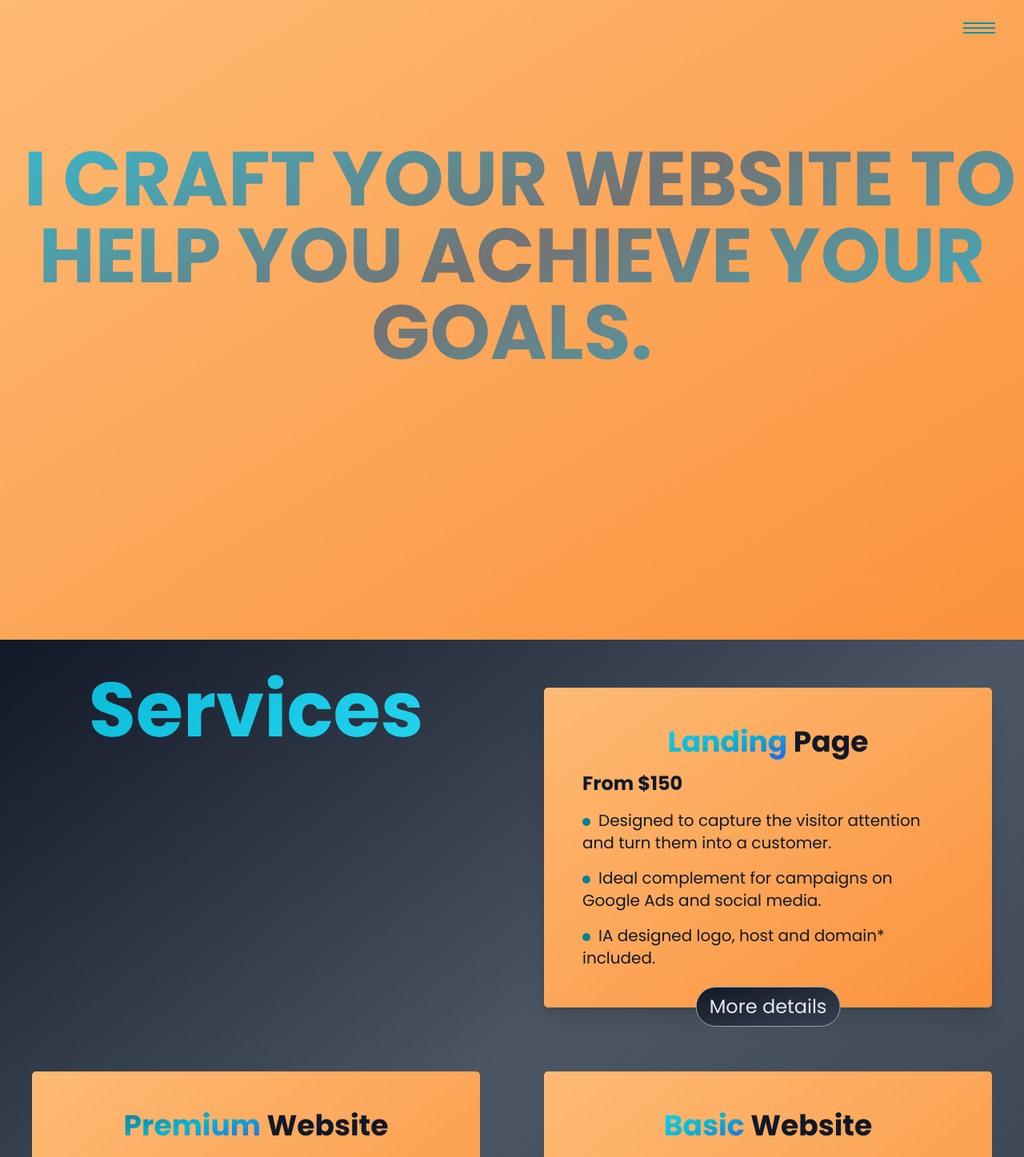
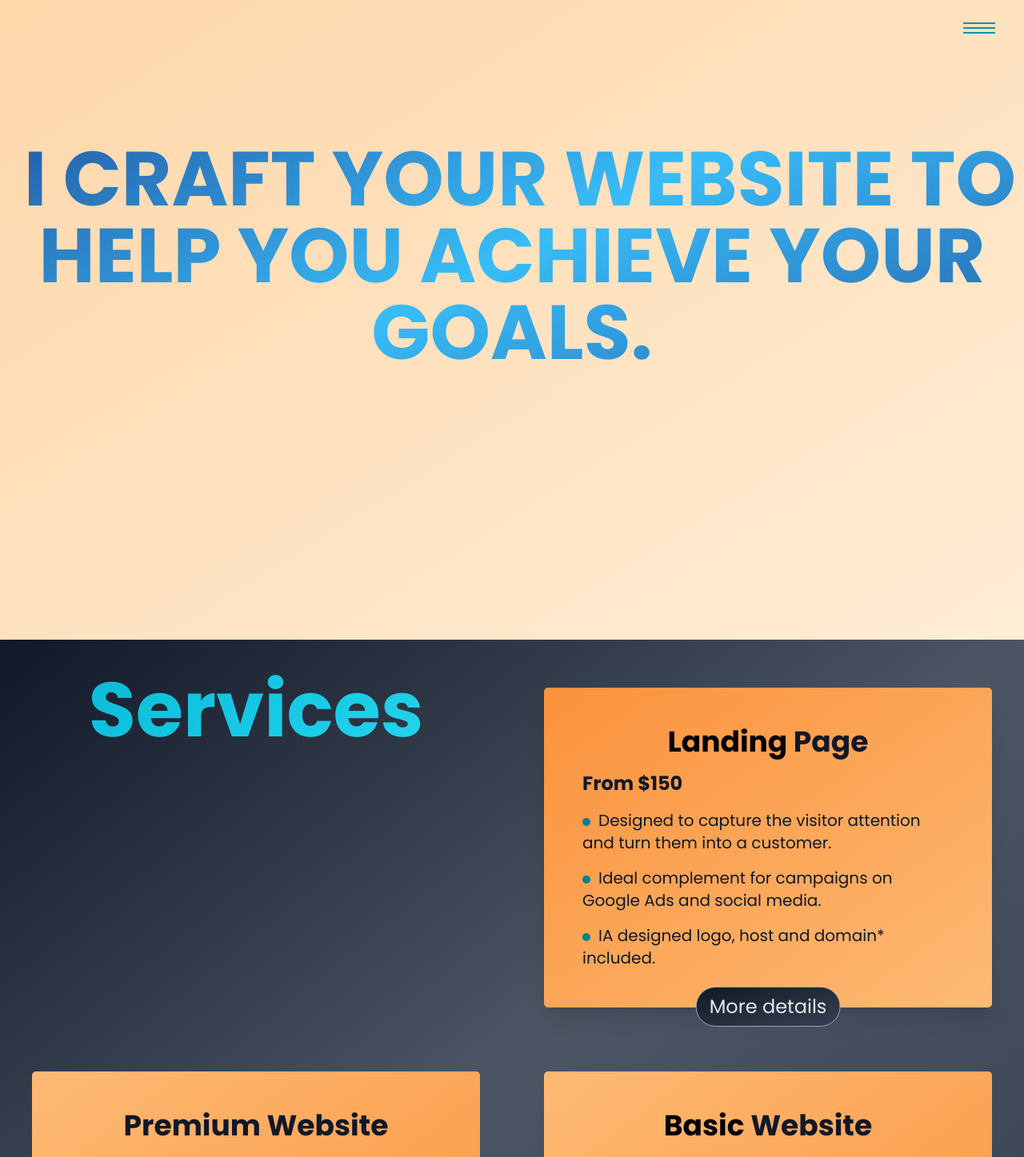
Before and after one commit to Guidoll2/guidollauradonew, a Next.js app: page / in a window 1280 px wide. Shown: the top 1447 px of the page at 80% size. Built offline with nearby package versions, Linux system fonts and the light colour scheme.

Commit message:
antes de mostrarla

```diff
--- a/src/app/body.tsx
+++ b/src/app/body.tsx
@@ -11,8 +11,8 @@ const Body = () => {
         <Navbar></Navbar>
         </div>
 
-         <div className="h-screen bg-gradient-to-tl from-orange-400 to-orange-300">
-                <h1 className="flex items-center h-4/5 -translate-y-10 text-5xl text-center font-extrabold uppercase bg-gradient-to-br from-cyan-400 via-neutral-500 to-cyan-400 text-transparent bg-clip-text md:text-8xl md:indent-5 md:mt-10">I craft your website to help you achieve your goals.</h1>
+         <div className="h-screen bg-gradient-to-tl from-orange-100 to-orange-200">
+                <h1 className="flex items-center h-4/5 -translate-y-10 text-5xl text-center font-extrabold uppercase bg-gradient-to-br from-blue-900 via-sky-400 to-blue-900 text-transparent bg-clip-text md:text-8xl md:indent-5 md:mt-10">I craft your website to help you achieve your goals.</h1>
                 </div>
 
 
@@ -23,12 +23,12 @@ const Body = () => {
     </div>
 
                     <div className="relative group p-10 " id="containerlanding">
-                        <ul className="flex grid grid-cols-1 p-10 rounded-[5px] list-disc bg-gradient-to-tl from-orange-400 to-orange-300 shadow-xl">
+                        <ul className="flex grid grid-cols-1 p-10 rounded-[5px] list-disc bg-gradient-to-br from-orange-400 to-orange-300 shadow-xl">
                         <div className="text-center">
-                        <p className="text-4xl text-gray-900 font-bold p-2 md:text-4xl hidden md:block"><span className="bg-gradient-to-br from-cyan-400 via-cyan-500 to-blue-600 text-transparent bg-clip-text">Landing</span> Page</p>
+                        <p className="text-4xl text-gray-900 font-bold p-2 md:text-4xl hidden md:block"><span className="text-black">Landing</span> Page</p>
 
     <p className="text-4xl text-gray-900 font-bold p-2 md:hidden">
-    <span className="block bg-gradient-to-br from-cyan-700 via-cyan-500 to-blue-600 text-transparent bg-clip-text">Landing</span>
+    <span className="block text-black ">Landing </span>
     <span className="block">Page</span>
     </p>
 </div>
@@ -48,10 +48,10 @@ const Body = () => {
 
                         <ul className="flex grid grid-cols-1 p-10 rounded-[5px] list-disc md:h-full z-0 bg-gradient-to-tl from-orange-400 to-orange-300">
                         <div className="text-center">
-                        <p className="text-4xl text-gray-900 font-bold p-2 md:text-4xl hidden md:block"><span className="bg-gradient-to-br from-cyan-400 via-cyan-500 to-blue-600 text-transparent bg-clip-text">Basic</span> Website</p>
+                        <p className="text-4xl text-gray-900 font-bold p-2 md:text-4xl hidden md:block"><span className="text-black">Basic</span> Website</p>
 
   <p className="text-4xl text-gray-900 font-bold p-2 md:text-4xl md:hidden">
-    <span className="block bg-gradient-to-br from-cyan-700 via-cyan-500 to-blue-600 text-transparent bg-clip-text">Basic</span>
+    <span className="block text-black bg-clip-text">Basic</span>
     <span className="block">Website</span>
   </p>
 </div>
@@ -68,7 +68,7 @@ const Body = () => {
 
 
                         <ul className="flex grid grid-cols-1 p-10 rounded-[5px] z-0 list-disc bg-gradient-to-tl from-orange-400 to-orange-300">
-                        <p className="text-4xl text-center text-gray-900 font-bold p-2 md:text-4xl"><span className="bg-gradient-to-br from-cyan-700 via-cyan-500 to-blue-600 text-transparent bg-clip-text">Premium</span> Website</p>
+                        <p className="text-4xl text-center text-gray-900 font-bold p-2 md:text-4xl">Premium Website</p>
                             <p className='flex items-center gap-4 p-2 text-gray-900 text-2xl md:text-2xl font-bold'>From $500</p>
                             <li className="text-xl p-2 md:text-xl text-gray-900">Website with customized features, such as online payment options, booking systems, real-time chat, among many other functionalities.</li>
                             <li className="text-xl p-2 md:text-xl text-gray-900">Includes a professional design, optimized for mobile devices. </li>
```
Also changed, not shown: src/app/basic/page.tsx (+2 -2 lines), src/app/landing/page.tsx (+2 -2 lines), src/app/premium/page.tsx (+2 -2 lines).
